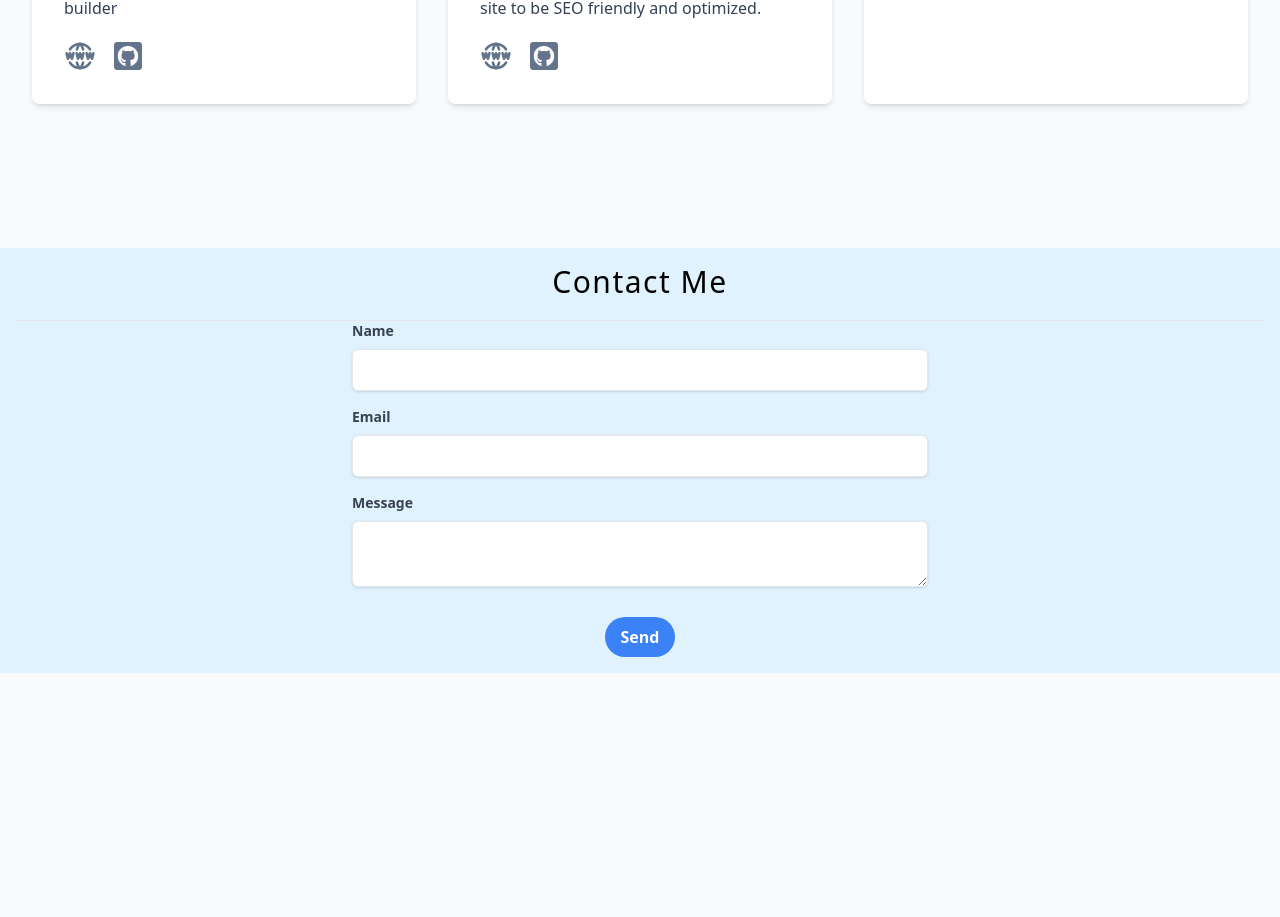
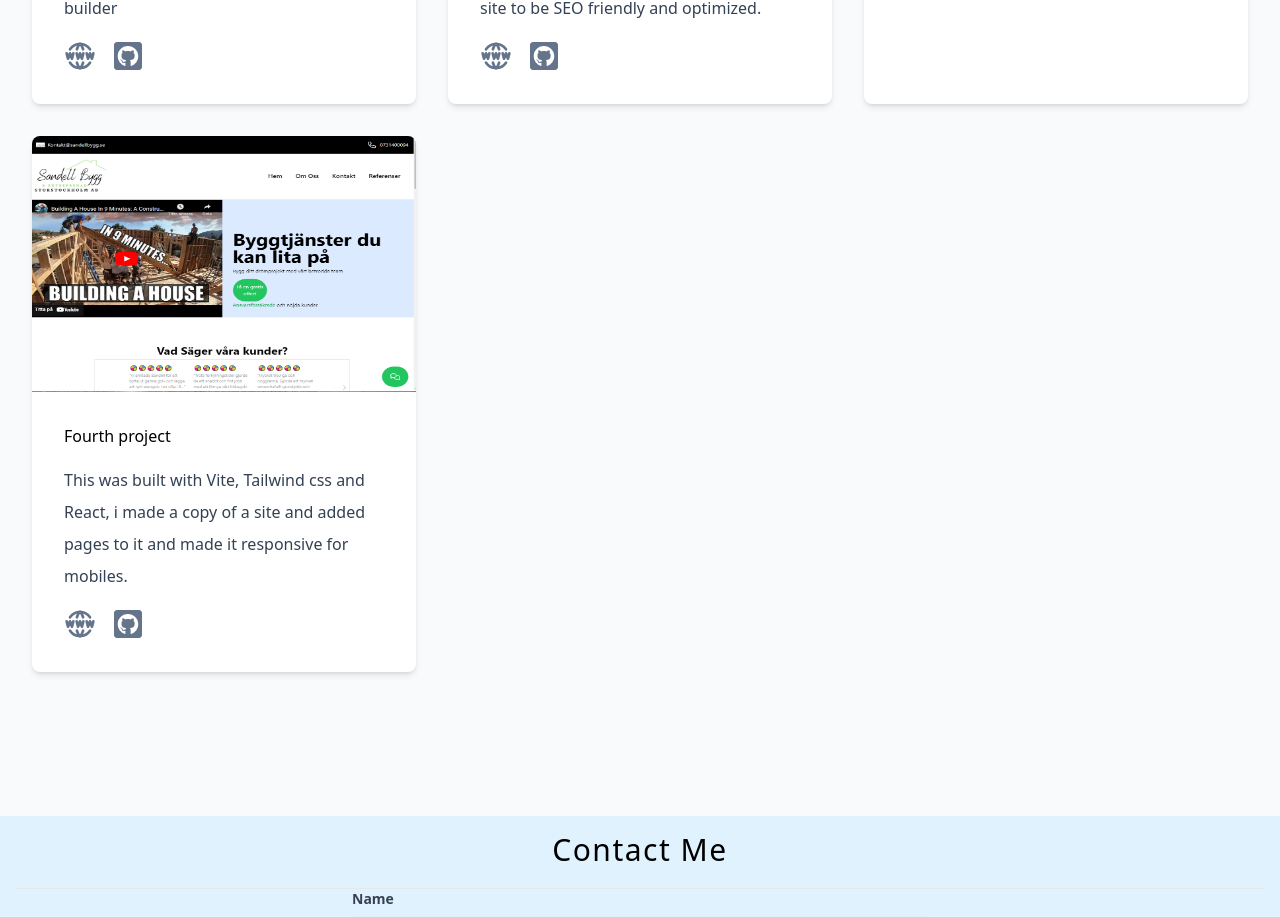
Before and after one commit to r8now/portfolio, a React (Vite) app: page / in a window 1280 px wide. Shown: the part 2354-3271 px from the top of the page. Before the commit the page ends 3027 px from the top, so only its background shows below. Built offline with nearby package versions, Linux system fonts and the light colour scheme.

Commit message:
Add fourth project to projects array

```diff
--- a/src/data.jsx
+++ b/src/data.jsx
@@ -108,4 +108,12 @@ export const projects = [
     title: "Third project",
     text: "This was built with Vite, Tailwind css and React",
   },
+  {
+    id: nanoid(),
+    img: "/images/bygget.png",
+    url: "https://brilliant-kringle-064f51.netlify.app/",
+
+    title: "Fourth project",
+    text: "This was built with Vite, Tailwind css and React, i made a copy of a site and added pages to it and made it responsive for mobiles.",
+  },
 ];
```
Also changed, not shown: public/images/bygget.png (added).
